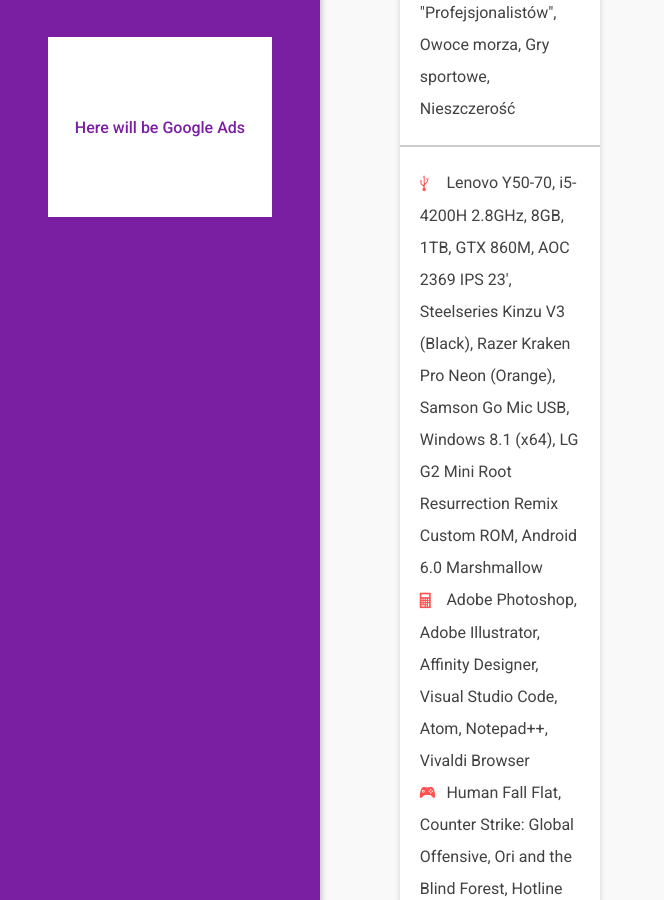
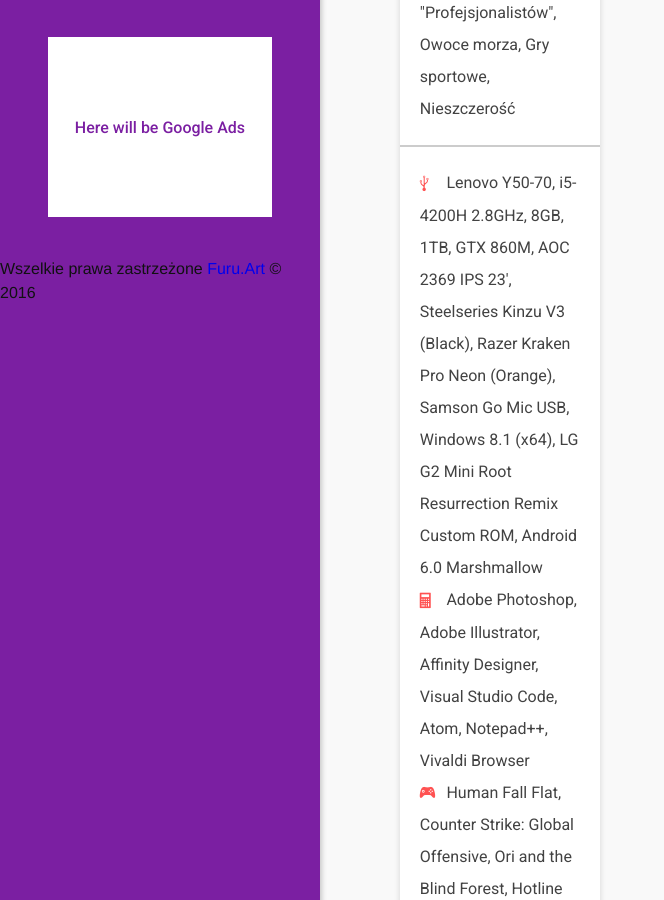
Before and after one commit to FuruArt/blog, a Jekyll site: the page built from about.html, in a window 1280 px wide and 900 px high, scrolled down 2136 px. Shown: the whole window, without its empty margins (0-664 px from the left). Built offline with Jekyll 4.4.1, drawn with Linux system fonts in a browser that asks for light colours; some web fonts are replaced.

Commit message:
Update footer.html

```diff
--- a/_includes/footer.html
+++ b/_includes/footer.html
@@ -1,3 +1,3 @@
 <footer>
-
+  Wszelkie prawa zastrzeżone <a href="http://furuart.pl">Furu.Art</a> &copy; 2016
 </footer>
```
